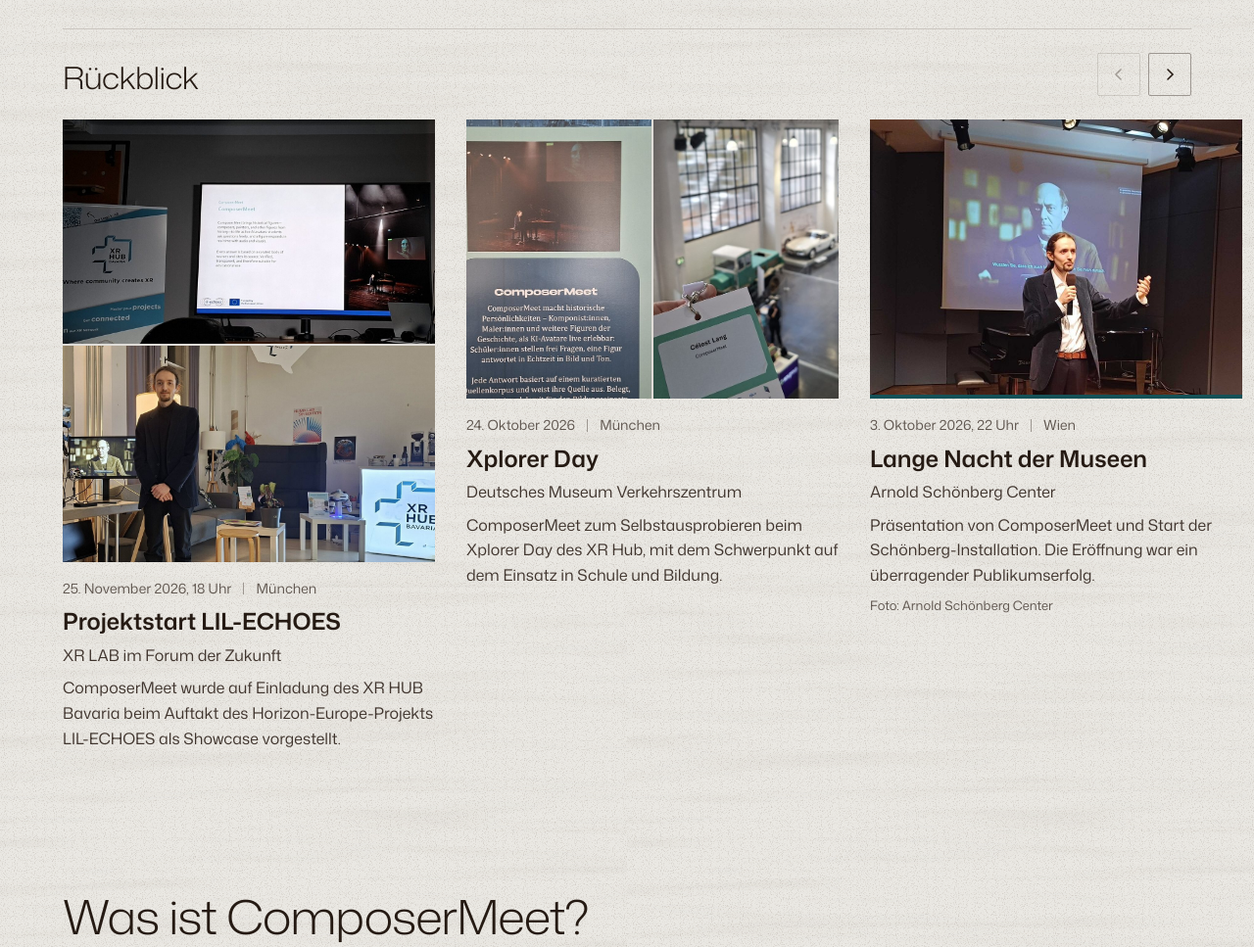
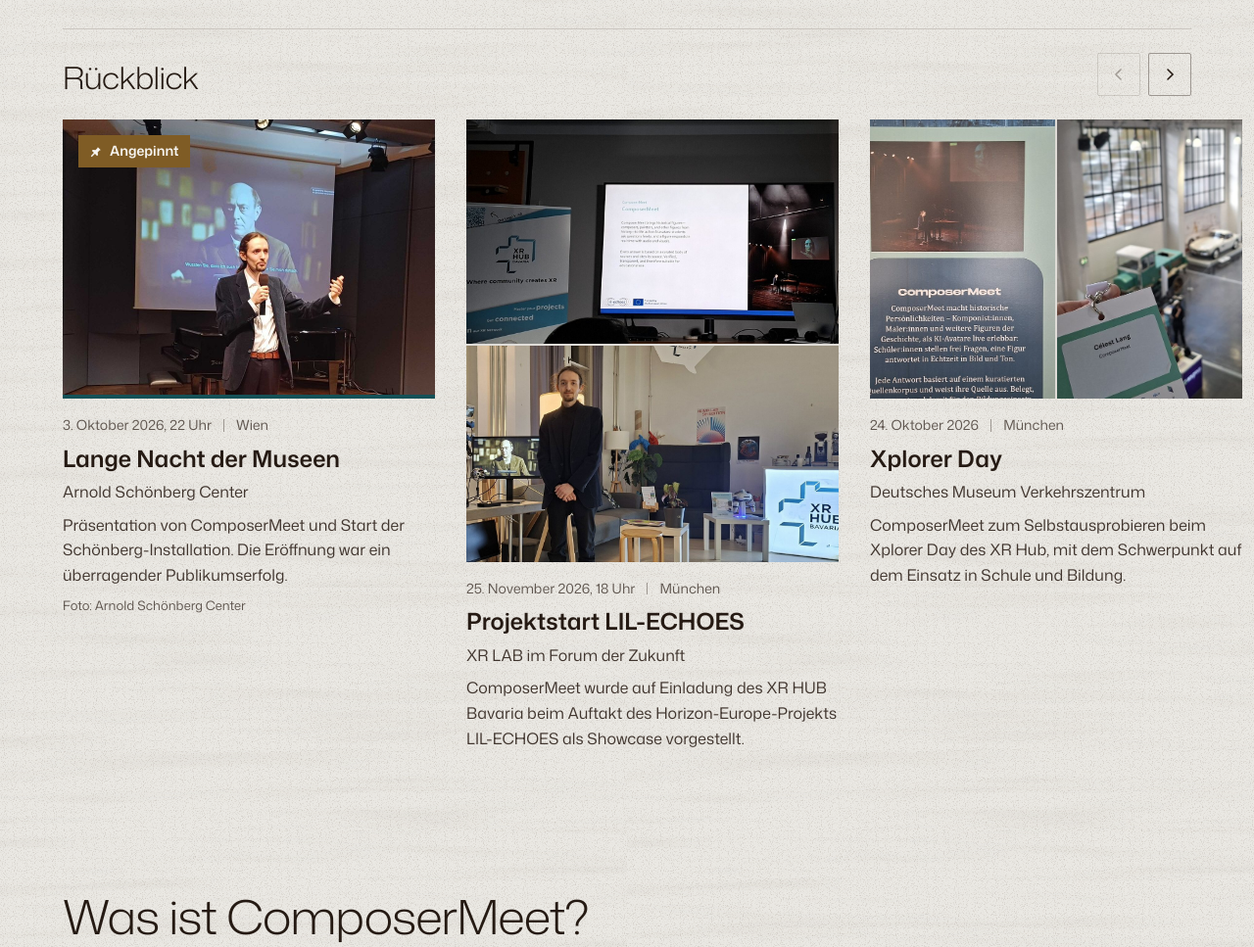
Before and after one commit to SkrjabinAI/composermeet-website, a plain HTML site: page index.html in a window 1280 px wide. Shown: the part 1960-2927 px from the top of the page at 98% size. Drawn offline with Linux system fonts and the light colour scheme.

Commit message:
Rückblick: Präsentation im Schönberg Center vorn anpinnen
Die Karte zur Langen Nacht der Museen steht dauerhaft an erster Stelle
und trägt ein Abzeichen „Angepinnt“. Abgelaufene Termine werden hinter
angepinnten Karten einsortiert.

Claude-Session: https://claude.ai/code/session_01S9mPhyjRt6Lbo8x2Jp1THF

```diff
--- a/index.html
+++ b/index.html
@@ -219,6 +219,7 @@ body, .site-header, .band:not(.contact), .bespoke { background-image: var(--text
 .ev-badge { position: absolute; top: var(--space-md); left: var(--space-md); padding: var(--space-xs) var(--space-sm); background: var(--color-accent); color: var(--color-accent-ink); font-size: var(--text-sm); font-weight: 600; line-height: 1.2; }
 .ev-media--lead { grid-template-columns: minmax(0, 2fr) minmax(0, 1fr); }
 .ev-badge--past { background: var(--color-paper); color: var(--color-ink); }
+.ev-badge--pin { z-index: 1; display: inline-flex; align-items: center; gap: var(--space-xs); }
 .ev-meta { display: flex; flex-wrap: wrap; align-items: center; gap: var(--space-2xs) var(--space-sm); font-size: var(--text-sm); color: var(--color-muted); }
 .ev-meta > * + *::before { content: ""; display: inline-block; width: 1px; height: 0.9em; margin-right: var(--space-sm); background: var(--color-rule-2); vertical-align: -0.1em; }
 .ev-body { display: grid; gap: var(--space-xs); align-content: start; }
@@ -633,6 +634,16 @@ html:not(.js) .seg-panel-title { display: block; grid-column: 1 / -1; font-size:
         </div>
       </div>
       <div class="ev-past reveal" id="ev-past" tabindex="0" aria-label="Rückblick: vergangene Stationen">
+        <article class="ev-card ev-card--pinned" data-date="2026-10-03" data-persona="schoenberg" data-pinned>
+          <div class="ev-media"><span class="ev-badge ev-badge--pin"><svg width="12" height="12" viewBox="0 0 16 16" fill="currentColor" aria-hidden="true"><path d="M10.5 1.5l4 4-1.6.6-2.6 2.6.4 3.6-1.3 1.3-2.8-2.8L2.3 15 1 13.7l4.2-4.3-2.8-2.8 1.3-1.3 3.6.4 2.6-2.6z"/></svg>Angepinnt</span><img src="assets/asc-lange-nacht.jpg" alt="Célest Lang präsentiert ComposerMeet im Arnold Schönberg Center, dahinter der KI-Avatar von Arnold Schönberg" loading="lazy" width="1000" height="562" style="object-position: 55% 50%"></div>
+          <div class="ev-body">
+            <p class="ev-meta"><time datetime="2026-10-03T22:00">3. Oktober 2026, 22 Uhr</time><span>Wien</span></p>
+            <h3>Lange Nacht der Museen</h3>
+            <p class="ev-place">Arnold Schönberg Center</p>
+            <p>Präsentation von ComposerMeet und Start der Schönberg-Installation. Die Eröffnung war ein überragender Publikumserfolg.</p>
+            <p class="ev-credit">Foto: Arnold Schönberg Center</p>
+          </div>
+        </article>
         <article class="ev-card" data-date="2026-11-25" data-end="2026-11-25">
           <div class="ev-media ev-media--stack"><img src="assets/lil-echoes-slide.jpg" alt="Folie der ComposerMeet-Präsentation beim Projektstart LIL-ECHOES, mit ComposerMeet-Text, einem Bühnenbild mit KI-Avatar und den Logos von LIL-ECHOES und der Europäischen Union, links ein Banner des XR HUB Bavaria" loading="lazy" width="1200" height="722"><img src="assets/lil-echoes-raum.jpg" alt="Célest Lang im XR HUB Bavaria, links die Schönberg-Installation mit dem KI-Avatar von Arnold Schönberg auf dem Bildschirm, rechts das Logo des XR HUB Bavaria" loading="lazy" width="1200" height="698"></div>
           <div class="ev-body">
@@ -649,16 +660,6 @@ html:not(.js) .seg-panel-title { display: block; grid-column: 1 / -1; font-size:
             <h3>Xplorer Day</h3>
             <p class="ev-place">Deutsches Museum Verkehrszentrum</p>
             <p>ComposerMeet zum Selbstausprobieren beim Xplorer Day des XR Hub, mit dem Schwerpunkt auf dem Einsatz in Schule und Bildung.</p>
-          </div>
-        </article>
-        <article class="ev-card" data-date="2026-10-03" data-persona="schoenberg">
-          <div class="ev-media"><img src="assets/asc-lange-nacht.jpg" alt="Célest Lang präsentiert ComposerMeet im Arnold Schönberg Center, dahinter der KI-Avatar von Arnold Schönberg" loading="lazy" width="1000" height="562" style="object-position: 55% 50%"></div>
-          <div class="ev-body">
-            <p class="ev-meta"><time datetime="2026-10-03T22:00">3. Oktober 2026, 22 Uhr</time><span>Wien</span></p>
-            <h3>Lange Nacht der Museen</h3>
-            <p class="ev-place">Arnold Schönberg Center</p>
-            <p>Präsentation von ComposerMeet und Start der Schönberg-Installation. Die Eröffnung war ein überragender Publikumserfolg.</p>
-            <p class="ev-credit">Foto: Arnold Schönberg Center</p>
           </div>
         </article>
         <article class="ev-card" data-date="2026-09-11">
@@ -1171,10 +1172,10 @@ document.documentElement.classList.add('js');
   var now = new Date();
   Array.prototype.slice.call(upcoming.querySelectorAll('.ev-card[data-end]')).forEach(function (card) {
     if (new Date(card.getAttribute('data-end') + 'T23:59:59') >= now) return;
-    // nach Datum absteigend einsortieren
+    // nach Datum absteigend einsortieren, angepinnte Karten bleiben vorn
     var d = card.getAttribute('data-date');
     var before = Array.prototype.find.call(past.children, function (c) {
-      return (c.getAttribute('data-date') || '') < d;
+      return !c.hasAttribute('data-pinned') && (c.getAttribute('data-date') || '') < d;
     });
     past.insertBefore(card, before || null);
   });
```
